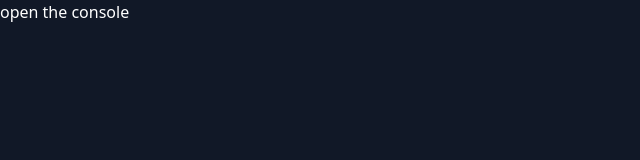
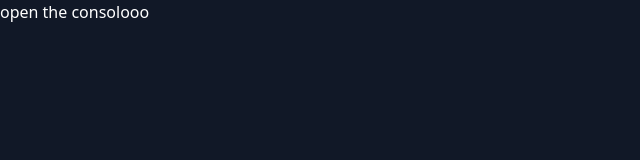
Before and after one commit to aligorgin/JS-yard, a Next.js app: page / in a window 1280 px wide. Shown: the top 160 px of the page, without its empty margins (0-640 px from the left). Built offline with nearby package versions, Linux system fonts and the light colour scheme.

Commit message:
added prime algo

```diff
--- /dev/null
+++ b/src/algorithms/Prime.tsx
@@ -0,0 +1,22 @@
+export default function Prime() {
+
+    const isPrime = (n: number) => {
+        for (let i = 2; i < n; i++) {
+            if (n % i === 0) {
+                return false
+            }
+        }
+        return true
+    }
+
+    console.log(isPrime(11))
+    console.log(isPrime(12))
+    console.log(isPrime(53))
+
+
+    return (
+        <div>
+            open the consolooo
+        </div>
+    )
+}
--- a/src/ui/App.tsx
+++ b/src/ui/App.tsx
@@ -1,13 +1,15 @@
 import Parse from "../algorithms/Parse";
 import SumUp from "../algorithms/SumUp";
 import Fibonacci from "../algorithms/Fibonacci";
+import Prime from "../algorithms/Prime";
 
 export default function App(){
     return(
         <div >
             {/*<Parse/>*/}
             {/*<SumUp/>*/}
-            <Fibonacci/>
+            {/*<Fibonacci/>*/}
+            <Prime/>
         </div>
     )
 }
```
